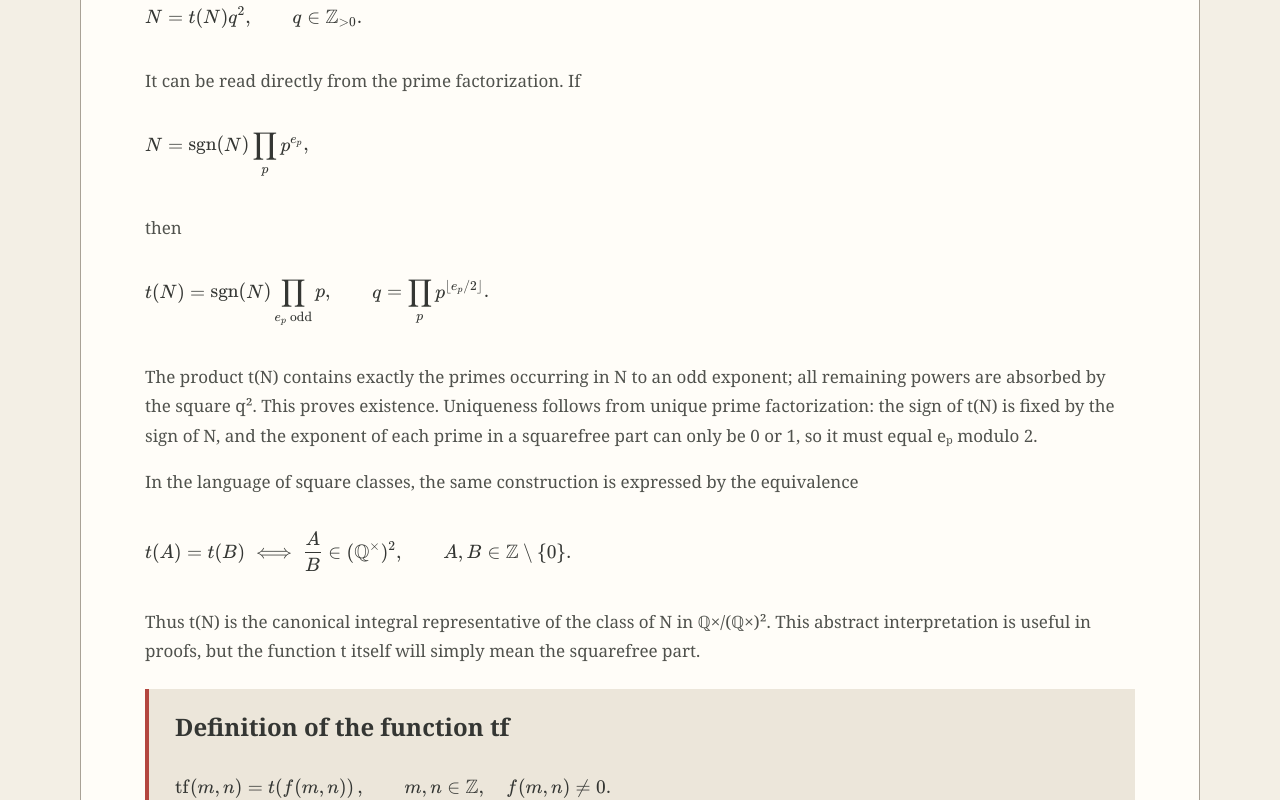
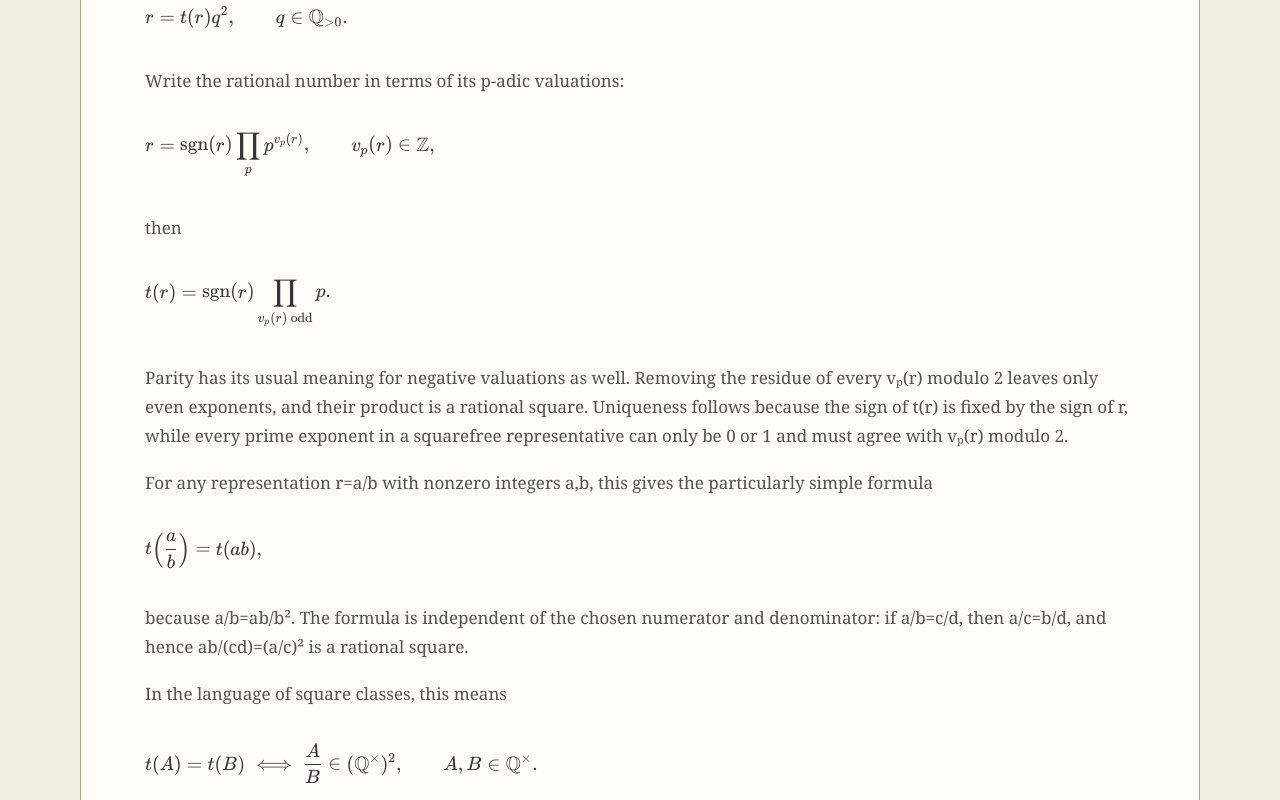
Before and after one commit to VladimirMynka/MagicSquare, a React (Vite) app in the folder frontend/: page /en/theory/fmn-tfmn in a window 1280 px wide. Shown: the part 1620-2420 px from the top of the page. Built offline with nearby package versions, Linux system fonts and the light colour scheme.

Commit message:
Extend squarefree-part function to rationals

```diff
--- a/frontend/src/DirProgressionsTheory.tsx
+++ b/frontend/src/DirProgressionsTheory.tsx
@@ -435,8 +435,8 @@ V=k^2c(m,n),\qquad
 [\Delta]=[f(m,n)].`}</Latex>
           <p>
             {text(
-              "Две параметризованные прогрессии можно масштабировать до одного и того же ненулевого шага тогда и только тогда, когда отношение их f-значений является рациональным квадратом. Для целых параметров этот класс можно кодировать свободной от квадратов частью f(m,n); именно отсюда далее возникает tfmn-подход.",
-              "Two parametrized progressions can be scaled to the same nonzero difference exactly when the ratio of their f-values is a rational square. For integral parameters this class can be encoded by the squarefree part of f(m,n); this is the source of the tfmn method developed later.",
+              "Две параметризованные прогрессии можно масштабировать до одного и того же ненулевого шага тогда и только тогда, когда отношение их f-значений является рациональным квадратом. Этот квадратный класс кодируется числом t(f(m,n)); именно отсюда далее возникает tfmn-подход.",
+              "Two parametrized progressions can be scaled to the same nonzero difference exactly when the ratio of their f-values is a rational square. This square class is encoded by t(f(m,n)); this is the source of the tfmn method developed later.",
             )}
           </p>
         </section>
--- a/frontend/src/EarlyTfFamiliesTheory.tsx
+++ b/frontend/src/EarlyTfFamiliesTheory.tsx
@@ -48,8 +48,8 @@ f(a,b)=ab(a-b)(a+b),\qquad
 \operatorname{tf}(a,b)=t\!\left(f(a,b)\right).`}</Latex>
           <p>
             {text(
-              "Пара (a,b) называется невырожденной, если ни один из четырёх множителей функции f не равен нулю. Для двух невырожденных целых пар равенство значений tf эквивалентно условию",
-              "A pair (a,b) is called nondegenerate when none of the four factors of f vanishes. For two nondegenerate integral pairs, equality of tf values is equivalent to",
+              "Пара (a,b) называется невырожденной, если ни один из четырёх множителей функции f не равен нулю. Для двух невырожденных рациональных пар равенство значений tf эквивалентно условию",
+              "A pair (a,b) is called nondegenerate when none of the four factors of f vanishes. For two nondegenerate rational pairs, equality of tf values is equivalent to",
             )}
           </p>
           <Latex display>{String.raw`
@@ -58,8 +58,8 @@ f(a,b)=ab(a-b)(a+b),\qquad
 \frac{f(a,b)}{f(c,d)}\in(\mathbb Q^\times)^2.`}</Latex>
           <p>
             {text(
-              "Все формулы ниже можно рассматривать над ℚ. После умножения каждой пары на общий знаменатель она становится целочисленной, а значение f умножается на четвёртую степень; квадратный класс и значение tf при этом не меняются.",
-              "All formulas below may be read over ℚ. Multiplying each pair by a common denominator makes it integral and multiplies f by a fourth power, so its square class and tf value are unchanged.",
+              "Все формулы ниже рассматриваются над ℚ. При умножении пары на λ∈ℚ× значение f умножается на λ⁴, поэтому квадратный класс и значение tf не меняются.",
+              "All formulas below are considered over ℚ. Scaling a pair by λ∈ℚ× multiplies f by λ⁴, so its square class and tf value are unchanged.",
             )}
           </p>
           <div className="theorem-block">
--- a/frontend/src/F7PlusTheory.tsx
+++ b/frontend/src/F7PlusTheory.tsx
@@ -66,8 +66,8 @@ f(m,n)\in T(\mathbb Q^\times)^2
 \right\}.`}</Latex>
           <p>
             {text(
-              "Иными словами, [m:n] принадлежит 𝒫_T тогда и только тогда, когда для некоторого q∈ℚ× выполняется f(m,n)=Tq². При целочисленном представителе пары это равносильно tf(m,n)=T.",
-              "Thus [m:n] belongs to 𝒫_T exactly when f(m,n)=Tq² for some q∈ℚ×. For an integral representative of the pair, this is equivalent to tf(m,n)=T.",
+              "Иными словами, [m:n] принадлежит 𝒫_T тогда и только тогда, когда для некоторого q∈ℚ× выполняется f(m,n)=Tq², то есть tf(m,n)=T.",
+              "Thus [m:n] belongs to 𝒫_T exactly when f(m,n)=Tq² for some q∈ℚ×, equivalently tf(m,n)=T.",
             )}
           </p>
           <div className="theorem-block">
--- a/frontend/src/FmnTfmnTheory.tsx
+++ b/frontend/src/FmnTfmnTheory.tsx
@@ -90,53 +90,67 @@ V-4f(m,n),\qquad V,\qquad V+4f(m,n),
           <h2>{text("2. Свободная от квадратов часть", "2. The squarefree part")}</h2>
           <p>
             {text(
-              "Для целого N≠0 обозначим через t(N) свободную от квадратов часть N. Это единственное свободное от квадратов целое число того же знака, для которого",
-              "For an integer N≠0, let t(N) denote the squarefree part of N. It is the unique squarefree integer with the same sign as N for which",
+              "Для рационального r∈ℚ× обозначим через t(r) свободную от квадратов часть r. Это единственное свободное от квадратов целое число того же знака, для которого",
+              "For a rational number r∈ℚ×, let t(r) denote the squarefree part of r. It is the unique squarefree integer with the same sign as r for which",
             )}
           </p>
           <Latex display>{String.raw`
-N=t(N)q^2,\qquad q\in\mathbb Z_{>0}.`}</Latex>
+r=t(r)q^2,\qquad q\in\mathbb Q_{>0}.`}</Latex>
           <p>
             {text(
-              "Через разложение N на простые эта часть записывается непосредственно. Если",
-              "It can be read directly from the prime factorization. If",
+              "Запишем рациональное число через его p-адические показатели:",
+              "Write the rational number in terms of its p-adic valuations:",
             )}
           </p>
           <Latex display>{String.raw`
-N=\operatorname{sgn}(N)\prod_p p^{e_p},`}</Latex>
+r=\operatorname{sgn}(r)\prod_p p^{v_p(r)},
+\qquad v_p(r)\in\mathbb Z,`}</Latex>
           <p>{text("то", "then")}</p>
           <Latex display>{String.raw`
-t(N)=\operatorname{sgn}(N)\prod_{e_p\ \mathrm{odd}}p,
-\qquad
-q=\prod_p p^{\lfloor e_p/2\rfloor}.`}</Latex>
+t(r)=\operatorname{sgn}(r)
+\prod_{v_p(r)\ \mathrm{odd}}p.`}</Latex>
           <p>
             {text(
-              "В произведение t(N) входят ровно те простые, которые входят в N в нечётной степени; остальные степени целиком поглощаются квадратом q². Это доказывает существование разложения. Его единственность следует из единственности разложения на простые: знак t(N) задан знаком N, а показатель каждого простого в свободной от квадратов части может быть только 0 или 1 и потому равен остатку eₚ по модулю 2.",
-              "The product t(N) contains exactly the primes occurring in N to an odd exponent; all remaining powers are absorbed by the square q². This proves existence. Uniqueness follows from unique prime factorization: the sign of t(N) is fixed by the sign of N, and the exponent of each prime in a squarefree part can only be 0 or 1, so it must equal eₚ modulo 2.",
+              "Здесь нечётность имеет обычный смысл и для отрицательных показателей. После удаления из каждого vₚ(r) его остатка по модулю 2 все показатели становятся чётными, а оставшееся произведение является квадратом рационального числа. Единственность следует из того, что знак t(r) задан знаком r, а показатель каждого простого в квадратсвободном представителе может быть только 0 или 1 и обязан совпадать с vₚ(r) по модулю 2.",
+              "Parity has its usual meaning for negative valuations as well. Removing the residue of every vₚ(r) modulo 2 leaves only even exponents, and their product is a rational square. Uniqueness follows because the sign of t(r) is fixed by the sign of r, while every prime exponent in a squarefree representative can only be 0 or 1 and must agree with vₚ(r) modulo 2.",
             )}
           </p>
           <p>
             {text(
-              "На языке квадратных классов та же конструкция выражается эквивалентностью",
-              "In the language of square classes, the same construction is expressed by the equivalence",
+              "Для любой записи r=a/b с ненулевыми целыми a,b получается особенно простая формула:",
+              "For any representation r=a/b with nonzero integers a,b, this gives the particularly simple formula",
+            )}
+          </p>
+          <Latex display>{String.raw`
+t\!\left(\frac ab\right)=t(ab),`}</Latex>
+          <p>
+            {text(
+              "поскольку a/b=ab/b². Формула не зависит от выбора числителя и знаменателя: если a/b=c/d, то a/c=b/d, а потому ab/(cd)=(a/c)² — рациональный квадрат.",
+              "because a/b=ab/b². The formula is independent of the chosen numerator and denominator: if a/b=c/d, then a/c=b/d, and hence ab/(cd)=(a/c)² is a rational square.",
+            )}
+          </p>
+          <p>
+            {text(
+              "На языке квадратных классов это означает",
+              "In the language of square classes, this means",
             )}
           </p>
           <Latex display>{String.raw`
 t(A)=t(B)
 \iff
 \frac AB\in(\mathbb Q^\times)^2,
-\qquad A,B\in\mathbb Z\setminus\{0\}.`}</Latex>
+\qquad A,B\in\mathbb Q^\times.`}</Latex>
           <p>
             {text(
-              "Поэтому t(N) является каноническим целым представителем класса N в группе ℚ×/(ℚ×)². Эта абстрактная интерпретация будет полезна для доказательств, но сама функция t далее означает просто свободную от квадратов часть.",
-              "Thus t(N) is the canonical integral representative of the class of N in ℚ×/(ℚ×)². This abstract interpretation is useful in proofs, but the function t itself will simply mean the squarefree part.",
+              "Таким образом, t(r) является каноническим целым представителем класса r в группе ℚ×/(ℚ×)².",
+              "Thus t(r) is the canonical integral representative of the class of r in ℚ×/(ℚ×)².",
             )}
           </p>
           <div className="theorem-block">
             <h3>{text("Определение функции tf", "Definition of the function tf")}</h3>
             <Latex display>{String.raw`
 \operatorname{tf}(m,n)=t\!\left(f(m,n)\right),
-\qquad m,n\in\mathbb Z,\quad f(m,n)\ne0.`}</Latex>
+\qquad m,n\in\mathbb Q,\quad f(m,n)\ne0.`}</Latex>
             <p>
               {text(
                 "Таким образом, tf(m,n) — свободная от квадратов часть f(m,n). При f(m,n)=0 прогрессия постоянна и tf не определяется.",
```
